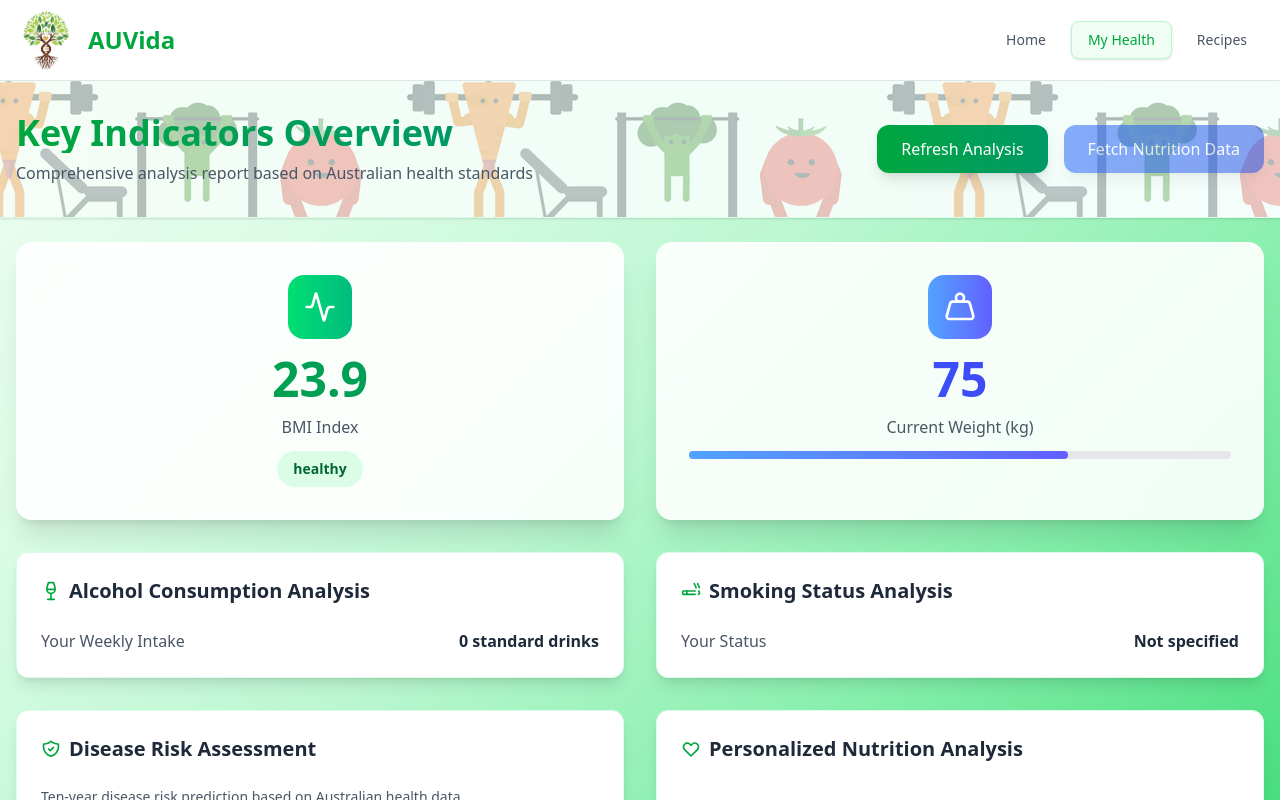
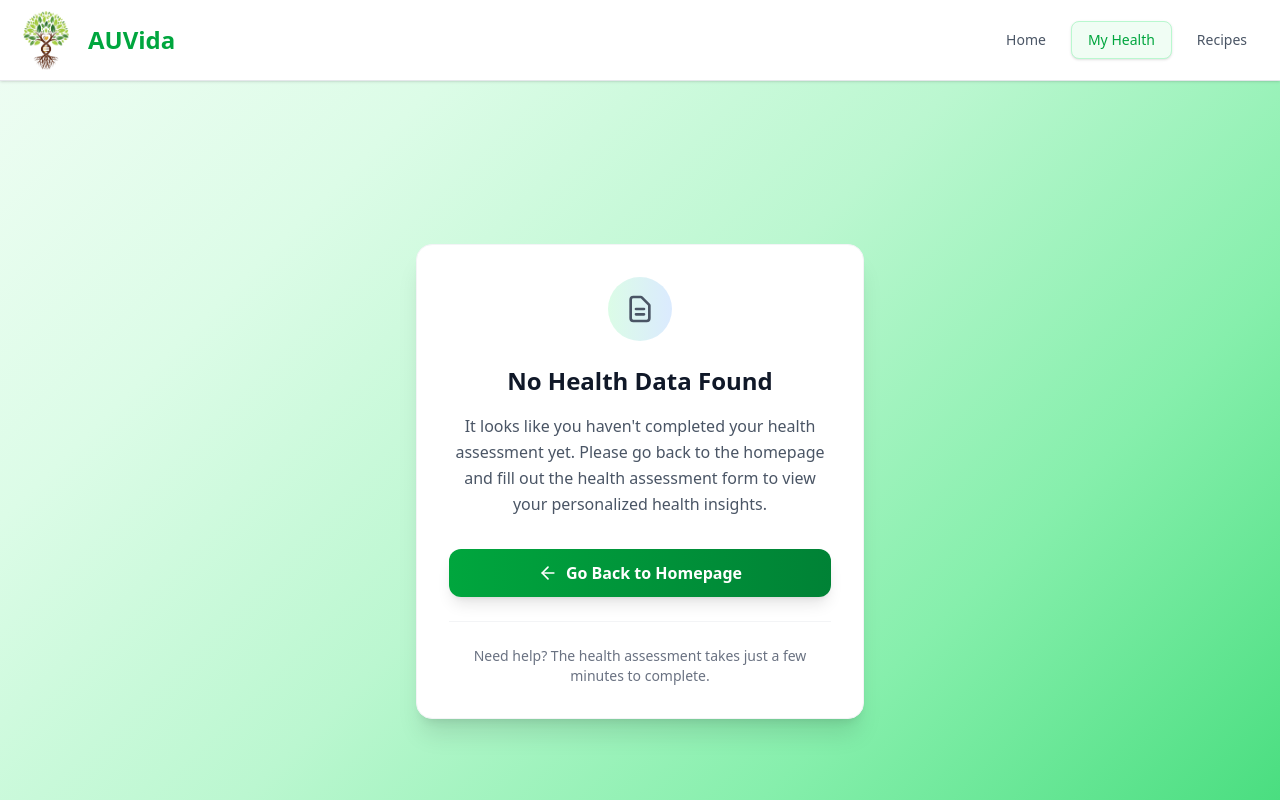
Before and after one commit to SarangAnilkumar/backup, a React (Vite) app in the folder HealthyLife-AU/: page /my-health in a window 1280 px wide. Shown: the top 800 px of the page. Built offline with nearby package versions, Linux system fonts and the light colour scheme.

Commit message:
Add health data validation and fallback UI to MyHealth page
Added validation to check if user has completed health assessment before showing MyHealth page. Shows fallback UI with navigation options when health data is missing, preventing empty/broken page display.

```diff
--- a/HealthyLife-AU/src/pages/Dashboard.tsx
+++ b/HealthyLife-AU/src/pages/Dashboard.tsx
@@ -16,13 +16,14 @@ const Dashboard: React.FC<{ onHealthDataSubmit?: (data: any) => void }> = ({ onH
   const [mealPreferences, setMealPreferences] = useState([])
   const [allFoods, setAllFoods] = useState([])
   const [foodSuggestions, setFoodSuggestions] = useState({})
-  const [mealFoodList, setMealFoodList] = useState<{ [key: string]: string[] }>({
-    Breakfast: [''],
-    Brunch: [''],
-    Lunch: [''],
-    Dinner: [''],
-    'Evening Snacks': ['']
+  const [mealFoodList, setMealFoodList] = useState({
+    Breakfast: [{ name: '', quantity: '', id: '' }],
+    Brunch: [{ name: '', quantity: '', id: '' }],
+    Lunch: [{ name: '', quantity: '', id: '' }],
+    Dinner: [{ name: '', quantity: '', id: '' }],
+    'Evening Snacks': [{ name: '', quantity: '', id: '' }]
   })
+
   const navigate = useNavigate()
 
   // Animation state
@@ -73,7 +74,7 @@ const Dashboard: React.FC<{ onHealthDataSubmit?: (data: any) => void }> = ({ onH
   const handleAddFood = (meal: string) => {
     setMealFoodList((prev) => ({
       ...prev,
-      [meal]: [...prev[meal], '']
+      [meal]: [...prev[meal], { name: '', quantity: '', id: '' }]
     }))
   }
 
@@ -805,7 +806,7 @@ const Dashboard: React.FC<{ onHealthDataSubmit?: (data: any) => void }> = ({ onH
                                         <div className="relative w-1/2" data-suggestion-key={suggestionKey}>
                                           <input
                                             type="text"
-                                            value={food.name || food} // Handle both string and object cases
+                                            value={food?.name || ''} // Handle both string and object cases
                                             placeholder={`Enter food for ${meal}`}
                                             className="p-1 border border-gray-300 rounded-md text-sm w-full"
                                             onChange={(e) => {
--- a/HealthyLife-AU/src/pages/MyHealth.tsx
+++ b/HealthyLife-AU/src/pages/MyHealth.tsx
@@ -1,9 +1,68 @@
 import React, { useState, useEffect } from 'react'
-import { Activity, Heart, Cigarette, Wine, Weight, Calculator, TrendingUp, TrendingDown, AlertTriangle } from 'lucide-react'
+import { Activity, Heart, Cigarette, Wine, Weight, Calculator, TrendingUp, TrendingDown, AlertTriangle, ArrowLeft } from 'lucide-react'
 import HealthAdvice from '../components/health-related/HealthAdvice'
 import NutritionAnalysisCard from '../components/health-related/NutritionAnalysisCard'
+import { useNavigate } from 'react-router-dom'
 
 const MyHealth: React.FC<{ healthData?: any }> = ({ healthData }) => {
+  const navigate = useNavigate()
+
+  // Check if health data exists and has required fields
+  const hasValidHealthData =
+    healthData &&
+    healthData.age &&
+    healthData.gender &&
+    healthData.bmi &&
+    healthData.currentWeight &&
+    healthData.smokingStatus !== undefined &&
+    healthData.alcoholConsumption !== undefined
+
+  // If no valid health data, show fallback UI
+  if (!hasValidHealthData) {
+    return (
+      <div className="min-h-screen to-purple-50 flex items-center justify-center p-4">
+        <div className="max-w-md w-full bg-white rounded-2xl shadow-xl border border-gray-100 p-8 text-center">
+          {/* Icon */}
+          <div className="w-16 h-16 bg-gradient-to-r from-green-100 to-blue-100 rounded-full flex items-center justify-center mx-auto mb-6">
+            <svg className="w-8 h-8 text-gray-600" fill="none" stroke="currentColor" viewBox="0 0 24 24">
+              <path
+                strokeLinecap="round"
+                strokeLinejoin="round"
+                strokeWidth={2}
+                d="M9 12h6m-6 4h6m2 5H7a2 2 0 01-2-2V5a2 2 0 012-2h5.586a1 1 0 01.707.293l5.414 5.414a1 1 0 01.293.707V19a2 2 0 01-2 2z"
+              />
+            </svg>
+          </div>
+
+          {/* Title */}
+          <h2 className="text-2xl font-bold text-gray-900 mb-4">No Health Data Found</h2>
+
+          {/* Description */}
+          <p className="text-gray-600 mb-8 leading-relaxed">
+            It looks like you haven't completed your health assessment yet. Please go back to the homepage and fill out the health assessment form to view your personalized health
+            insights.
+          </p>
+
+          {/* Action Buttons */}
+          <div className="space-y-3">
+            <button
+              onClick={() => navigate('/')}
+              className="w-full inline-flex items-center justify-center rounded-xl bg-gradient-to-r from-green-600 to-green-700 px-6 py-3 text-white font-semibold shadow-lg hover:shadow-xl hover:scale-105 transform transition-all duration-200"
+            >
+              <ArrowLeft className="w-5 h-5 mr-2" />
+              Go Back to Homepage
+            </button>
+          </div>
+
+          {/* Additional Info */}
+          <div className="mt-6 pt-6 border-t border-gray-100">
+            <p className="text-sm text-gray-500">Need help? The health assessment takes just a few minutes to complete.</p>
+          </div>
+        </div>
+      </div>
+    )
+  }
+
   // Simulator state
   const [habits, setHabits] = useState({
     exercise: 2, // days per week
@@ -304,23 +363,6 @@ const MyHealth: React.FC<{ healthData?: any }> = ({ healthData }) => {
       <div className="max-w-7xl mx-auto px-4 py-6">
         {/* Key Indicators Overview - ORIGINAL CONTENT */}
         <div className="mb-8">
-          {/* <div className="bg-gradient-to-r from-green-100 via-emerald-100 to-teal-100 rounded-2xl p-8 mb-8">
-            <h2 className="text-3xl font-bold text-gray-800 mb-2 flex items-center">
-              <div className="w-8 h-8 bg-gradient-to-r from-green-600 to-emerald-600 rounded-lg flex items-center justify-center mr-3">
-                <svg className="w-5 h-5 text-white" fill="none" stroke="currentColor" viewBox="0 0 24 24">
-                  <path
-                    strokeLinecap="round"
-                    strokeLinejoin="round"
-                    strokeWidth={2}
-                    d="M9 19v-6a2 2 0 00-2-2H5a2 2 0 00-2 2v6a2 2 0 002 2h2a2 2 0 002-2zm0 0V9a2 2 0 012-2h2a2 2 0 012 2v10m-6 0a2 2 0 002 2h2a2 2 0 002-2m0 0V5a2 2 0 012-2h2a2 2 0 012 2v4a2 2 0 01-2 2h-2a2 2 0 01-2-2z"
-                  />
-                </svg>
-              </div>
-              Key Indicators Overview
-            </h2>
-            <p className="text-gray-600 ml-11 text-sm">Your essential health metrics at a glance</p>
-          </div> */}
-
           <div className="grid grid-cols-1 md:grid-cols-2 gap-8 mb-8">
             <div className="group bg-white/90 backdrop-blur-sm p-8 rounded-2xl shadow-xl border border-white/40 hover:shadow-2xl transition-all duration-300 hover:scale-105">
               <div className="text-center">
```
